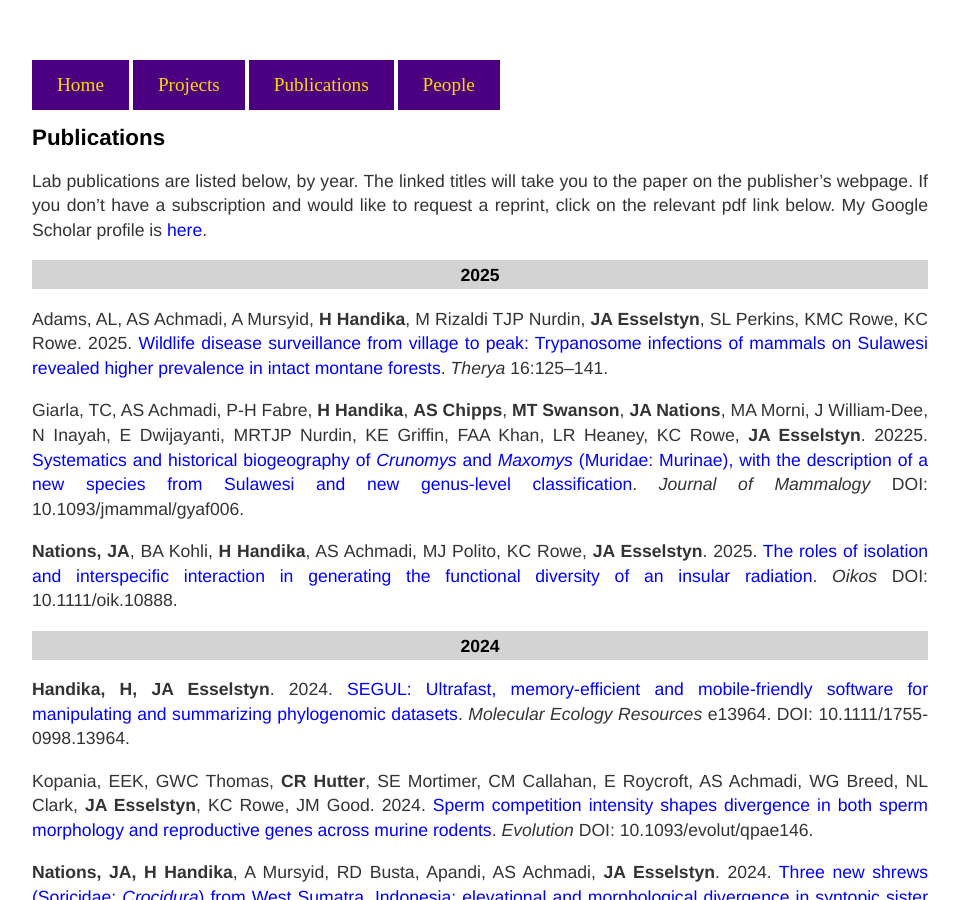
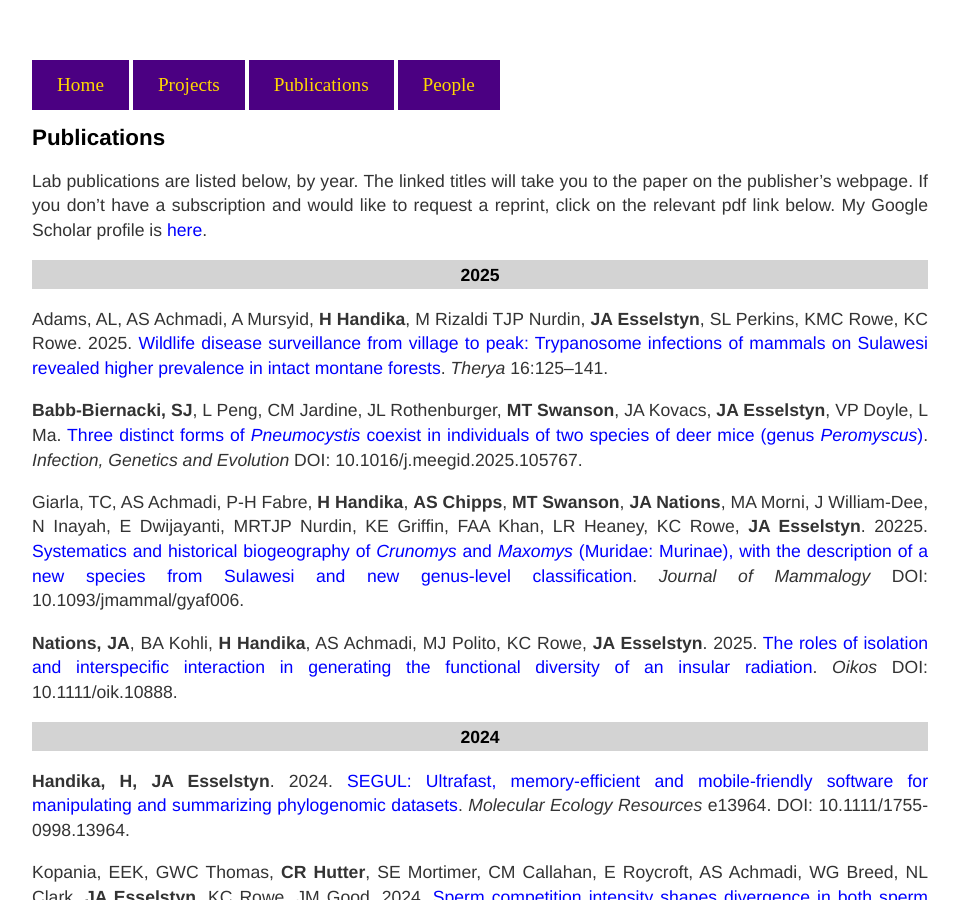
Before and after one commit to esselstyn/esselstyn.github.io, a Jekyll site: the page built from publications.md, in a window 1280 px wide and 900 px high. Shown: the whole window, without its empty margins (160-1119 px from the left). Built offline with Jekyll 4.4.1, drawn with Linux system fonts in a browser that asks for light colours.

Commit message:
Update publications.md

```diff
--- a/publications.md
+++ b/publications.md
@@ -8,6 +8,8 @@ Lab publications are listed below, by year. The linked titles will take you to t
 
 ### 2025
 Adams, AL, AS Achmadi, A Mursyid, **H Handika**, M Rizaldi TJP Nurdin, **JA Esselstyn**, SL Perkins, KMC Rowe, KC Rowe. 2025. [Wildlife disease surveillance from village to peak: Trypanosome infections of mammals on Sulawesi revealed higher prevalence in intact montane forests](https://doi.org/10.12933/therya-25-6154). _Therya_ 16:125--141.
+
+**Babb-Biernacki, SJ**, L Peng, CM Jardine, JL Rothenburger, **MT Swanson**, JA Kovacs, **JA Esselstyn**, VP Doyle, L Ma. [Three distinct forms of _Pneumocystis_ coexist in individuals of two species of deer mice (genus _Peromyscus_)](https://doi.org/10.1016/j.meegid.2025.105767). _Infection, Genetics and Evolution_ DOI: 10.1016/j.meegid.2025.105767.
 
 Giarla, TC, AS Achmadi, P-H Fabre, **H Handika**, **AS Chipps**, **MT Swanson**, **JA Nations**, MA Morni, J William-Dee, N Inayah, E Dwijayanti, MRTJP Nurdin, KE Griffin, FAA Khan, LR Heaney, KC Rowe, **JA Esselstyn**. 20225. [Systematics and historical biogeography of _Crunomys_ and _Maxomys_ (Muridae: Murinae), with the description of a new species from Sulawesi and new genus-level classification](https://doi.org/10.1093/jmammal/gyaf006). _Journal of Mammalogy_ DOI: 10.1093/jmammal/gyaf006.
 
```
